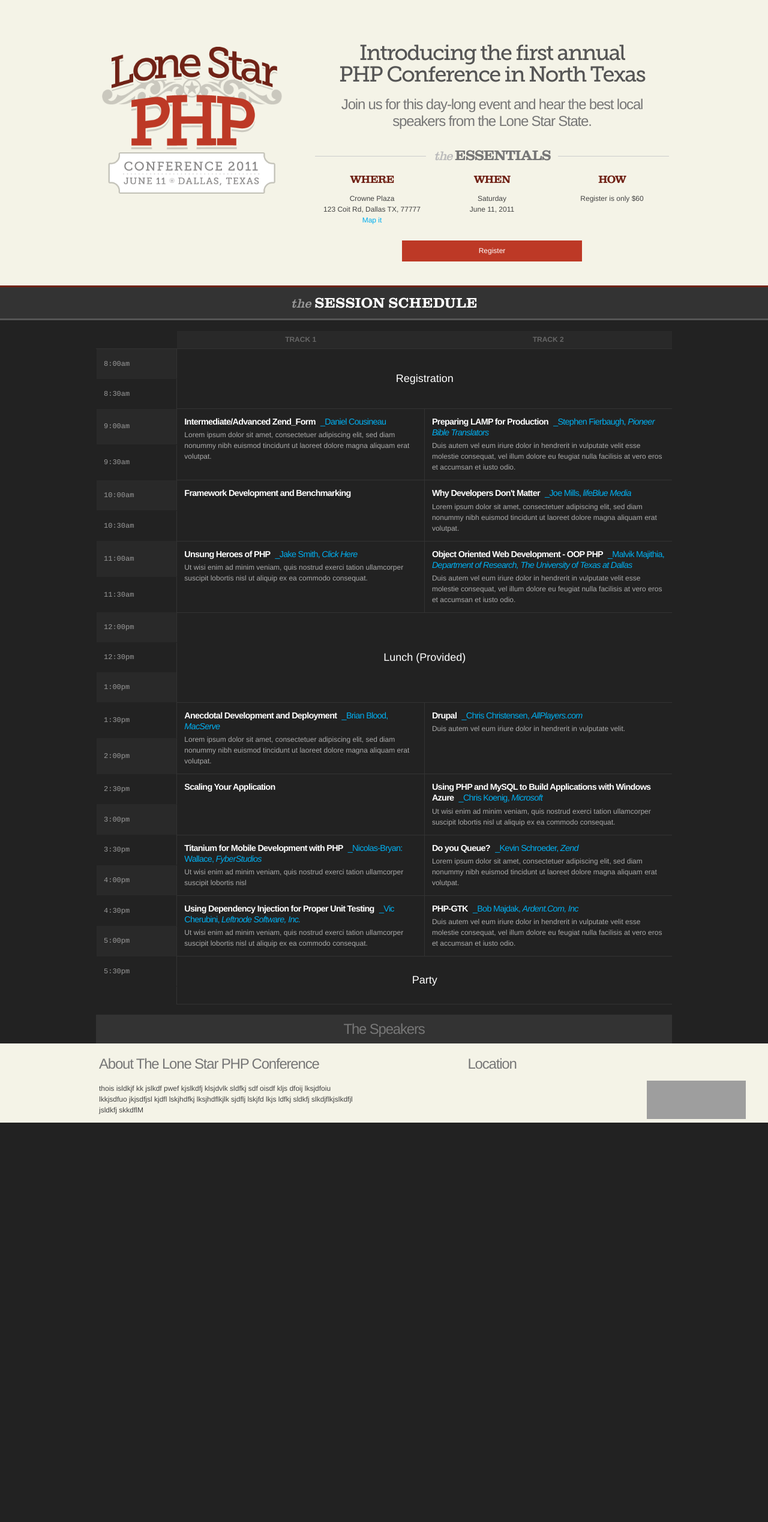
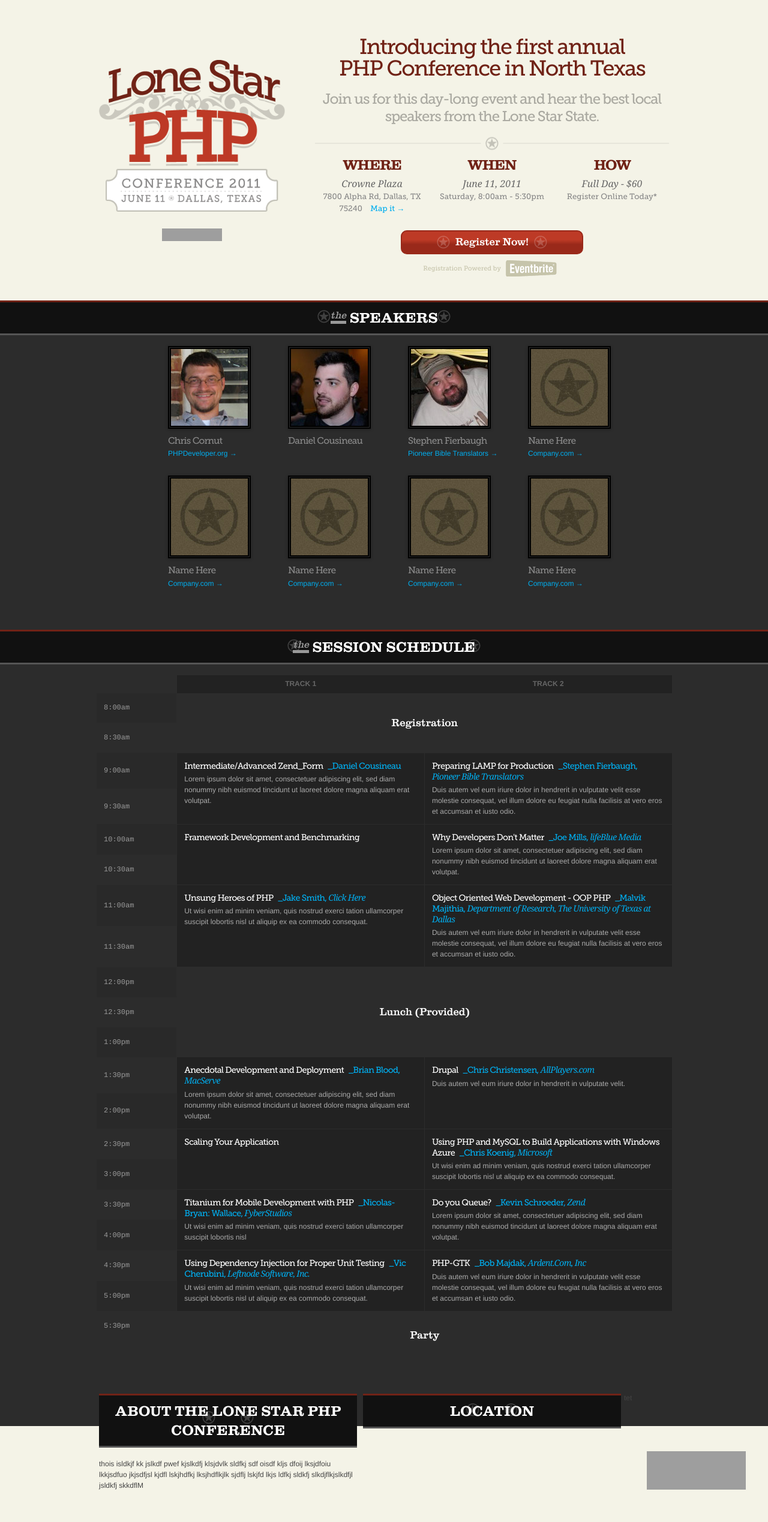
Before and after one commit to enygma/phpdallas, a PHP site: page /lonestarphp/view/template.php in a window 1280 px wide. Shown: the whole page at 60% size. Before the commit the page ends 1872 px from the top, so only its background shows below. Run offline with PHP 8.4, Linux system fonts and the light colour scheme; some libraries are stand-ins or nearby versions; some web fonts are replaced; grey boxes are pictures that could not be loaded.

Commit message:
making changes
Signed-off-by: Eric Hyland <eric.hyland@gmail.com>

```diff
--- a/assets/css/lonestarphp.css
+++ b/assets/css/lonestarphp.css
@@ -726,7 +726,7 @@ p		{ margin:0 0 1em; line-height:1.5em; }
 .image-align-right { float:right; margin:0 0 1.5em 1.5em; } /*image-align-left is a refinery creation*/
 
 img.left,
-img.right { border:3px solid #fff;
+img.right { border:5px solid #fff;
 		    -moz-box-shadow: 0 1px 5px rgba(0,0,0,0.3);
 		    -webkit-box-shadow: 0 1px 5px rgba(0,0,0,0.3);
 		    box-shadow: 0 1px 5px rgba(0,0,0,0.3); }
@@ -1012,31 +1012,70 @@ button {  width: auto; overflow: visible; }
 
 ----------------------------------------------------------------------------------------------------*/
 body { background-color:#f4f3e7; text-align:center;  }
-header { margin-top:50px; margin-bottom:20px;}
+h1,h2,h3,h4,h5 { font-family: MuseoSlab500, Georgia, Times, serif; }
+h3 { color:#702216; }
+h4 { font-size:1.3em; }
 
-h1 { font-family: MuseoSlab500, Georgia, Times, serif; }
-h3 { color:#702216; }
-h4 { font-weight:bold; font-size:1.3em; }
+hr.star { border:0; height:25px; background: url('/assets/img/lonestarphp/hr-star.png') no-repeat 50% 50%; }
+.note { font-size:.9em;}
+.button { font-family: Clarendon, Georgia, Times, serif; font-size:1.5em; border:2px solid rgb(153,41,26);width:300px;display:block;margin:0 auto;line-height:2em; color:#fff;
+	background:#bd3926;
+	background-image: url('/assets/img/lonestarphp/star.png'), url('/assets/img/lonestarphp/star.png'), -webkit-gradient(linear,left bottom,left top,color-stop(0.4, rgb(153,41,26)),color-stop(0.62, rgb(189,58,38)));
+	background-image: url('/assets/img/lonestarphp/star.png'), url('/assets/img/lonestarphp/star.png'), -moz-linear-gradient(center bottom,rgb(153,41,26) 40%,rgb(189,58,38) 62%);
+	background-repeat:no-repeat, no-repeat; background-position:20% 40%, 80% 40%;
+	border-radius:10px; moz-border-radius:10px webkit-border-radius:10px; }
+.button:hover { text-decoration:none; color:#e6c6c1; }
 .flurish { width:190px; margin-bottom:10px;  margin-left:auto; margin-right:auto;  border-bottom:1px dotted #aaa;padding-bottom:10px;  font-size:2em;font-family: MuseoSlab500, Georgia, Times; text-transform:uppercase; background:url('/assets/img/lonestarphp/flurish-left.png') no-repeat 0 40%,  url('/assets/img/lonestarphp/flurish-right.png') no-repeat 100% 40%;;}
 
 
 
-#main { }
-	#main h1 { margin-bottom:40px; }
-	#register { font-size:2em; background: url('/assets/img/lonestarphp/register.png'); color:#fff; height:69px; width:405px; clear:both; line-height:69px; text-align:center; display:block; margin:0 auto;}
+
+header { margin-top:50px; margin-bottom:20px;}
+	#logo { margin-top:50px;}
+
+#info { padding-top:10px; padding-bottom:20px; font-family:MuseoSlab500, Georgia, Times, Serif; }
+	#info h1 { color:#702216; }
+	#info h2 { color:rgba(0,0,0,0.3	);}
+	#info h3 { font-family: Clarendon; font-weight:bold; text-transform:uppercase; font-size:2em; margin-bottom:10px; }
+	#info p { font-size:1.1em; color:#888; }
+	#info i { font-size:1.2em; color:#666; }
+	p#eventBright_note { background:url('/assets/img/lonestarphp/eventbrite.png') no-repeat 63% 50%; margin:0 auto; font-size:.9em;text-align:center; padding-right:100px; line-height:2.5em; color:#c6c4ab; margin-top:10px;}
+
+#main { clear:both; background:#2c2c2c; margin-top:20px; text-align:left;}
+	#main section {padding-bottom:40px;}
+	#main h2 { text-align:center; padding:10px; border-top:3px solid #702216; border-bottom:3px solid #555; letter-spacing:inherit; color:#fff; font-family: Clarendon, Georgia, Times, serif; font-weight:bold; text-transform:uppercase;  background: url('/assets/img/lonestarphp/star.png') no-repeat 42% 40%, url('/assets/img/lonestarphp/star.png') no-repeat 58% 40%; background-color:#111; }
+
+	#speakers
+		.speaker { text-align:left; margin-bottom:30px; }
+			.speaker img { margin-bottom:10px; border:5px double #000; }
+			.speaker h4 { clear:both; margin-bottom:5px; }
+
+	section h2 {  }
+	section h2 i { position:relative; top:-.4em; color:#999; font-size:.7em; border-bottom:5px solid #999; text-transform:lowercase; font-style:italic; font-weight:normal; }
+
+tr.sessionBreak { }
+tr.sessionBreak td { background:#2c2c2c; font-family: Clarendon, Georgia, Times, serif; text-align:center; font-size:1.5em; vertical-align:middle; color:#fff; }
+tr.sessionBreak td:first-child { text-align:left; font-size:1em; }
+
+#schedule h2 { background: url('/assets/img/lonestarphp/star.png') no-repeat 38% 40%, url('/assets/img/lonestarphp/star.png') no-repeat 62% 40%; background-color:#111; }
 
 
-table th { background:#292929; border-bottom:1px solid #333;padding:7px 12px; text-transform:uppercase; text-align:center; color:#666; }
-table th:first-child { background:#222;}
+table th { background:#222; padding:7px 12px; text-transform:uppercase; text-align:center; color:#666; }
+table th:first-child { background:#2C2C2C;}
 table tr { height:30px;  }
 table tr:nth-child(2n-1) { background:#292929;}
-table tr:hover td { background:rgba(218,56,19,.1);  border-color:transparent;
+table tr td {
+-webkit-transition: all 500ms cubic-bezier(0.785, 0.135, 0.150, 0.860);
+   -moz-transition: all 500ms cubic-bezier(0.785, 0.135, 0.150, 0.860);
+     -o-transition: all 500ms cubic-bezier(0.785, 0.135, 0.150, 0.860);
+        transition: all 500ms cubic-bezier(0.785, 0.135, 0.150, 0.860); }
+table tr:hover td { background:rgba(250,250,250,.05	);
 -webkit-transition: all 300ms cubic-bezier(0.785, 0.135, 0.150, 0.860);
    -moz-transition: all 300ms cubic-bezier(0.785, 0.135, 0.150, 0.860);
      -o-transition: all 300ms cubic-bezier(0.785, 0.135, 0.150, 0.860);
         transition: all 300ms cubic-bezier(0.785, 0.135, 0.150, 0.860);}
 
-table td { width:43%; padding:12px; border-bottom:1px solid #333;border-left:1px solid #333; margin-bottom:-1px; background:#222; color:#aaa;}
+table td { width:43%; padding:12px; border-bottom:1px solid #2C2C2C;border-left:1px solid #2C2C2C; margin-bottom:-1px; background:#222; color:#aaa;}
 table td:first-child { width:100px; height:25px; vertical-align:middle; font-family:Courier; color:#999; border-color:transparent; background:inherit; }
 
 table tr:hover td:hover { color:#fff; }
@@ -1045,8 +1084,9 @@ table h4 { font-size:1.2em; color:#fff; margin-bottom:.3em;}
 table h4 a { font-weight:normal; padding-left:5px;}
 table h4 a:before { content:"_";}
 
-table .sessionBreak { text-align:center; font-size:1.5em; vertical-align:middle; color:#fff; }
 table p { margin:0;}
+
+
 
 /* @group media.css
 ----------------------------------------------------------------------------------------------------
--- a/lonestarphp/view/template.php
+++ b/lonestarphp/view/template.php
@@ -40,47 +40,104 @@
 
 <div id="container">
     <header class="container_24 clearfix">
-		<div class="grid_8 ">
-			<br /><br />
-			<img src="/assets/img/lonestarphp/logo.png" style="width:300px;" />
+		<!--nav>
+			<ul>
+				<li class="active"><a href="#">home</a></li>
+				<li><a href="#">portfolio</a></li>
+				<li><a href="#">blog</a></li>
+				<li><a href="#">contact</a></li>
+			</ul>
+		</nav-->
+		<div class="grid_8">
+			<img src="/assets/img/lonestarphp/logo.png" style="width:310px;" id="logo" />
+			<iframe src="http://www.facebook.com/plugins/like.php?href=http%3A%2F%2Fwww.facebook.com%2Fpages%2FLone-Star-PHP%2F135732006497004&amp;layout=button_count&amp;show_faces=false&amp;width=200&amp;action=like&amp;font&amp;colorscheme=light&amp;height=21" scrolling="no" frameborder="0" style="border:none; overflow:hidden; width:100px; margin-top:25px; height:21px;" allowTransparency="true"></iframe>
 		</div>
 
-		<div class="grid_15 prefix_1" style=" padding-top:20px; padding-bottom:20px;">
-			<h1>Introducing the first annual <br />PHP Conference in North Texas</h1>
+		<div id="info" class="grid_15 prefix_1">
+			<h1>Introducing the first annual<br />PHP Conference in North Texas</h1>
 			<h2>Join us for this day-long event and hear the best local speakers from the Lone Star State.</h2>
-			<br />
-			<hr />
-			<h2 style="background:#f4f3e7; width:220px; margin:0 auto;margin-top:-25px; margin-bottom:20px;font-family: Clarendon; font-weight:bold; text-transform:uppercase; line-height:20px; "><i style="color:#bbb; font-size:.9em; text-transform:lowercase;font-style:italic;font-weight:normal;">The</i> Essentials</h2>
+
+			<hr class="star" />
+
 			<div class="grid_5 alpha">
-				<h3 style="font-family: Clarendon; font-weight:bold; text-transform:uppercase">Where</h3>
-				<p>Crowne Plaza<br />
-					123 Coit Rd, Dallas TX, 77777<br />
-					<a href="">Map it</a></p>
+				<h3>Where</h3>
+				<p><i>Crowne Plaza</i><br />
+				7800 Alpha Rd, Dallas, TX 75240 &nbsp;&nbsp;
+				<a href="http://maps.google.com/maps?f=q&source=embed&hl=en&geocode=&q=Crowne+Plaza+Suites+Dallas+Park+Central,+Alpha+Road,+Dallas,+TX&aq=0&sll=37.0625,-95.677068&sspn=49.444078,95.273438&ie=UTF8&hq=Crowne+Plaza+Suites+Dallas+Park+Central&hnear=Crowne+Plaza+Suites+Dallas+Park+Central,+7800+Alpha+Rd,+Dallas,+Texas+75240&ll=32.927866,-96.77173&spn=0.022477,0.038418&t=h" target="_blank">Map it →</a></p>
 			</div>
 
 			<div class="grid_5">
-				<h3 style="font-family: Clarendon; font-weight:bold; text-transform:uppercase ">When</h3>
-				<p>Saturday<br />
-					June 11, 2011</p>
+				<h3>When</h3>
+				<p><i>June 11, 2011</i><br />
+				Saturday, 8:00am - 5:30pm</p>
 			</div>
 
 			<div class="grid_5 omega">
-				<h3 style="font-family: Clarendon; font-weight:bold; text-transform:uppercase ">How</h3>
-				<p>Register is only $60</p>
+				<h3>How</h3>
+				<p><i>Full Day - $60</i><br />
+				Register Online Today*</p>
 			</div>
+
 			<hr class="clear" />
-			<a href="" style="background:#bd3926; width:300px;display:block;margin:0 auto;line-height:35px; color:#fff;">Register</a>
+
+			<a href="" class="button">Register Now!</a>
+
+			<p class="note" id="eventBright_note">Registration Powered by <i style="display:none;">EventBright</i></p>
 		</div>
     </header>
 
-    <div id="main" class="" style="clear:both; background:#222; margin-top:20px;">
+    <div id="main" class="">
+		<section id="speakers">
+			<h2><i>The</i> Speakers</h2>
+			<div class="container_24 clearfix">
+				<div class="speaker grid_5 alpha prefix_3">
+					<img src="/assets/img/lonestarphp/chrisCornutt.jpg" class="left" />
+					<h4>Chris Cornut</h4>
+					<a href="">PHPDeveloper.org →</a>
+				</div>
+				<div class="speaker grid_5">
+					<img src="/assets/img/lonestarphp/danielCousineau.jpg" class="left" />
+					<h4>Daniel Cousineau</h4>
+					<!--a href=""> →</a-->
+				</div>
+				<div class="speaker grid_5">
+					<img src="/assets/img/lonestarphp/stephenFierbaugh.jpg" class="left" />
+					<h4>Stephen Fierbaugh</h4>
+					<a href="">Pioneer Bible Translators →</a>
+				</div>
+				<div class="speaker grid_5 omega ">
+					<img src="/assets/img/lonestarphp/default.jpg" class="left" />
+					<h4>Name Here</h4>
+					<a href="">Company.com →</a>
+				</div>
 
+				<div class="speaker grid_5 alpha prefix_3">
+					<img src="/assets/img/lonestarphp/default.jpg" class="left" />
+					<h4>Name Here</h4>
+					<a href="">Company.com →</a>
+				</div>
+				<div class="speaker grid_5">
+					<img src="/assets/img/lonestarphp/default.jpg" class="left" />
+					<h4>Name Here</h4>
+					<a href="">Company.com →</a>
+				</div>
+				<div class="speaker grid_5">
+					<img src="/assets/img/lonestarphp/default.jpg" class="left" />
+					<h4>Name Here</h4>
+					<a href="">Company.com →</a>
+				</div>
+				<div class="speaker grid_5 omega">
+					<img src="/assets/img/lonestarphp/default.jpg" class="left" />
+					<h4>Name Here</h4>
+					<a href="">Company.com →</a>
+				</div>
+			</div>
+		</section>
 
-		<section >
-			<h2 style="background:#333; padding:10px; border-top:3px solid #702216; letter-spacing:inherit; border-bottom:3px solid #555; color:#fff;font-family: Clarendon; font-weight:bold; text-transform:uppercase; "><i style="color:#999; font-size:.9em; text-transform:lowercase;font-style:italic; font-weight:normal;">The</i> Session Schedule</h2>
+		<section id="schedule">
+			<h2><i>The</i> Session Schedule</h2>
 
-			<div class="container_24" style=";">
-
+			<div class="container_24">
 				<table style="width:100%; text-align:left; color:#fff">
 					<thead>
 						<tr>
@@ -90,9 +147,9 @@
 						</tr>
 					</thead>
 					<tbody>
-					<tr>
+						<tr class="sessionBreak">
 							<td>8:00am</td>
-						<td rowspan="2" colspan="2" class="sessionBreak" >Registration</td>
+							<td rowspan="2" colspan="2">Registration</td>
 						</tr>
 						<tr>
 							<td>8:30am</td>
@@ -107,7 +164,6 @@
 								<h4>Preparing LAMP for Production <a href="">Stephen Fierbaugh, <i>Pioneer Bible Translators</i></a></h4>
 								<p>Duis autem vel eum iriure dolor in hendrerit in vulputate velit esse molestie consequat, vel illum dolore eu feugiat nulla facilisis at vero eros et accumsan et iusto odio.</p>
 							</td>
-
 						</tr>
 						<tr>
 							<td>9:30am</td>
@@ -135,16 +191,13 @@
 								<h4>Object Oriented Web Development - OOP PHP <a href="">Malvik Majithia, <i>Department of Research, The University of Texas at Dallas</i></a></h4>
 								<p>Duis autem vel eum iriure dolor in hendrerit in vulputate velit esse molestie consequat, vel illum dolore eu feugiat nulla facilisis at vero eros et accumsan et iusto odio.</p>
 							</td>
-
-
 						</tr>
 						<tr>
 							<td>11:30am</td>
-
 						</tr>
-					<tr>
+						<tr class="sessionBreak">
 							<td>12:00pm</td>
-						<td rowspan="3" colspan="2" class="sessionBreak" >Lunch (Provided)</td>
+							<td rowspan="3" colspan="2" >Lunch (Provided)</td>
 						</tr>
 						<tr>
 							<td>12:30pm</td>
@@ -162,7 +215,6 @@
 								<h4>Drupal <a href="">Chris Christensen, <i>AllPlayers.com</i></a></h4>
 								<p>Duis autem vel eum iriure dolor in hendrerit in vulputate velit.</p>
 							</td>
-
 						</tr>
 						<tr>
 							<td>2:00pm</td>
@@ -176,11 +228,9 @@
 								<h4>Using PHP and MySQL to Build Applications with Windows Azure <a href="">Chris Koenig, <i>Microsoft</i></a></h4>
 								<p>Ut wisi enim ad minim veniam, quis nostrud exerci tation ullamcorper suscipit lobortis nisl ut aliquip ex ea commodo consequat. </p>
 							</td>
-
 						</tr>
 						<tr>
 							<td>3:00pm</td>
-
 						</tr>
 						<tr>
 							<td>3:30pm</td>
@@ -192,17 +242,9 @@
 								<h4>Do you Queue? <a href="">Kevin Schroeder, <i>Zend</i></a></h4>
 								<p>Lorem ipsum dolor sit amet, consectetuer adipiscing elit, sed diam nonummy nibh euismod tincidunt ut laoreet dolore magna aliquam erat volutpat.</p>
 							</td>
-
-
-
-
-
-
 						</tr>
 						<tr>
 							<td>4:00pm</td>
-
-
 						</tr>
 						<tr>
 							<td>4:30pm</td>
@@ -210,49 +252,30 @@
 								<h4>Using Dependency Injection for Proper Unit Testing <a href="">Vic Cherubini, <i>Leftnode Software, Inc.</i></a></h4>
 								<p>Ut wisi enim ad minim veniam, quis nostrud exerci tation ullamcorper suscipit lobortis nisl ut aliquip ex ea commodo consequat. </p>
 							</td>
-
 							<td rowspan="2">
 								<h4>PHP-GTK <a href="">Bob Majdak, <i>Ardent.Com, Inc</i></a></h4>
 								<p>Duis autem vel eum iriure dolor in hendrerit in vulputate velit esse molestie consequat, vel illum dolore eu feugiat nulla facilisis at vero eros et accumsan et iusto odio.</p>
 							</td>
-
 						</tr>
 						<tr>
 							<td>5:00pm</td>
-
+						</tr>
+						<tr class="sessionBreak">
+							<td>5:30pm</td>
+							<td rowspan="2" colspan="2">Party</td>
 						</tr>
 						<tr>
-						<td>5:30pm</td>
-						<td rowspan="2" colspan="2" class="sessionBreak" >Party</td>
 						</tr>
-					<tr>
-
-
-					</tr>
-
-
-					<!--td rowspan="2">
-						<h4>Why PHP Doesn't Matter <a href="">Travis Swicegood, <i>Texas Tribune</i></a></h4>
-						<p>Ut wisi enim ad minim veniam, quis nostrud exerci tation ullamcorper suscipit lobortis nisl</p>
-					</td-->
-					<!--td rowspan="2">
-						<h4>Something Something Cloudy Cloud Cloud <a href="">Steve Iboubi, <i>SoftLayer</i></a></h4>
-						<p>Duis autem vel eum iriure dolor in hendrerit in vulputate velit.</p>
-					</td-->
 					</tbody>
 				</table>
 			</div>
 		</section>
 
-		<section>
-			<div class="container_24">
-				<h2 style="background:#333; padding:10px; margin-bottom:20px;">The Speakers</h2>
 
-			</div>
-		</section>
 
 		<section class="container_24">
-			<section class="grid_11" style="text-align:left;">
+			tet
+			<section class="grid_11">
 				<h2>About The Lone Star PHP Conference</h2>
 				<p>thois isldkjf kk jslkdf pwef kjslkdfj klsjdvlk sldfkj sdf oisdf kljs dfoij lksjdfoiu lkkjsdfuo jkjsdfjsl kjdfl lskjhdfkj lksjhdflkjlk sjdflj lskjfd lkjs ldfkj sldkfj slkdjflkjslkdfjl jsldkfj skkdflM</p>
 			</section>
```
Also changed, not shown: assets/img/lonestarphp/chrisCornutt.jpg (added), assets/img/lonestarphp/danielCousineau.jpg (added), assets/img/lonestarphp/default.jpg (added), assets/img/lonestarphp/eventbrite.png (added), assets/img/lonestarphp/hr-star.png (added), assets/img/lonestarphp/jakeSmith.jpg (added), assets/img/lonestarphp/register.png (deleted), assets/img/lonestarphp/star.png (added), assets/img/lonestarphp/stephenFierbaugh.jpg (added), assets/img/lonestarphp/twitter_share_icon.gif (deleted). Lines whose indentation alone changed are shown as unchanged.
